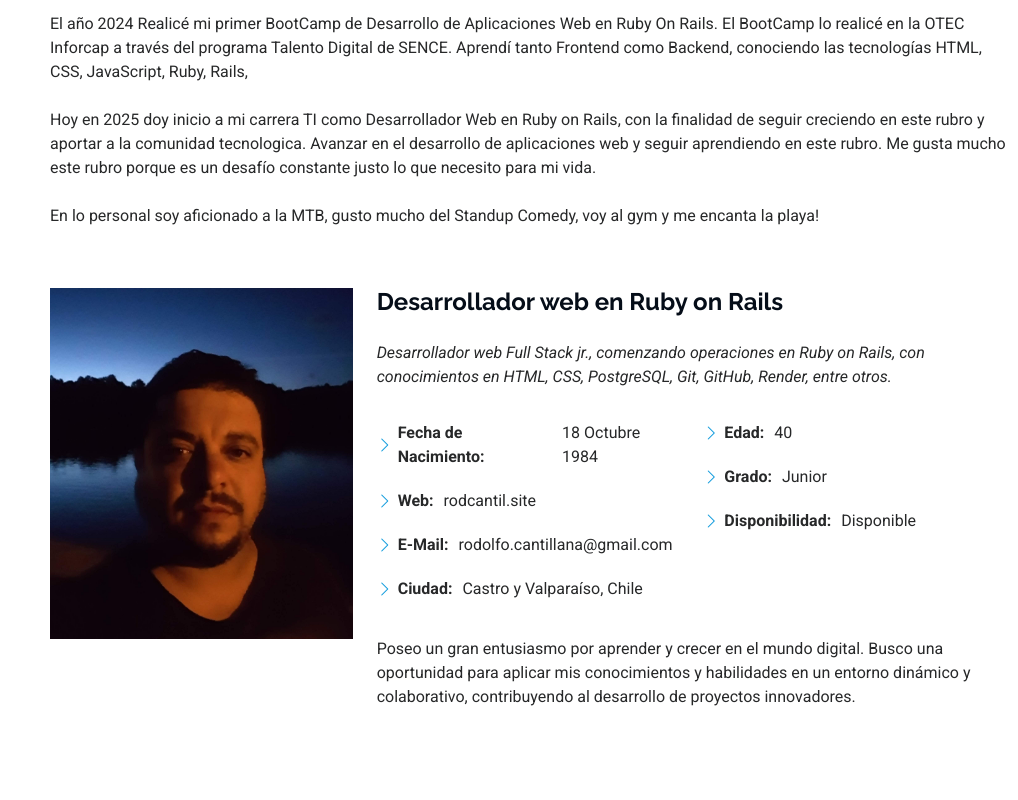
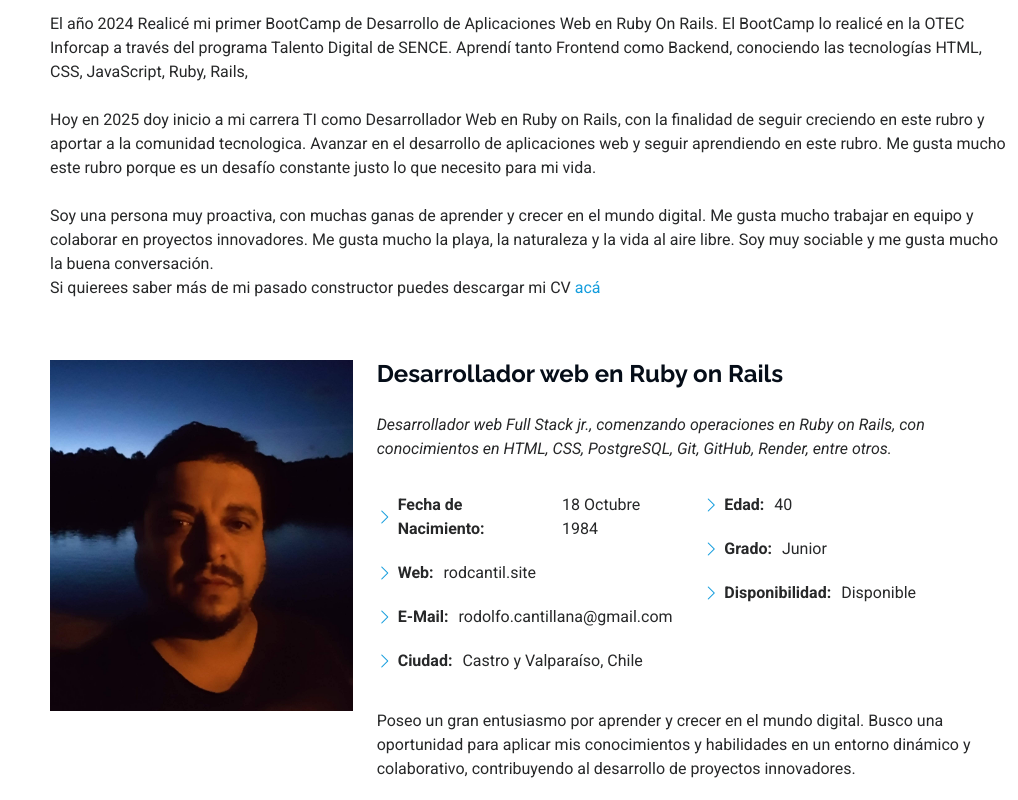
Before and after one commit to rodcantil/portfolio, a plain HTML site: page index.html in a window 1280 px wide. Shown: the part 1142-1942 px from the top of the page, without its empty margins (262-1280 px from the left). Drawn offline with Linux system fonts and the light colour scheme.

Commit message:
Final + CV y cambio foto

```diff
--- a/index.html
+++ b/index.html
@@ -67,7 +67,7 @@
     <!-- Hero Section -->
     <section id="hero" class="hero section dark-background">
 
-      <img src="assets/img/Rod_Bolt_caribe.jpg" data-aos="fade-in" class="">
+      <img src="assets/img/20220929_190727.jpg" data-aos="fade-in" class="">
 
       <div class="container" data-aos="fade-up" data-aos-delay="100">
         <h2>Rod Cantil</h2>
@@ -103,7 +103,11 @@
 
         </p><br>
         <p>
-          En lo personal soy aficionado a la MTB, gusto mucho del Standup Comedy, voy al gym y me encanta la playa!
+          Soy una persona muy proactiva, con muchas ganas de aprender y crecer en el mundo digital. Me gusta mucho trabajar en equipo y colaborar en proyectos
+          innovadores. Me gusta mucho la playa, la naturaleza y la vida al aire libre. Soy muy sociable y me gusta mucho la buena conversación.
+        </p>
+        <p>
+         Si quierees saber más de mi pasado constructor puedes descargar mi CV <a href="assets/CV Rodolfo Cantillana Pinilla.pdf">acá</a>
         </p>
       </div><!-- End Section Title -->
 
```
Also changed, not shown: assets/img/20220929_190727.jpg (added), 1 other file.
